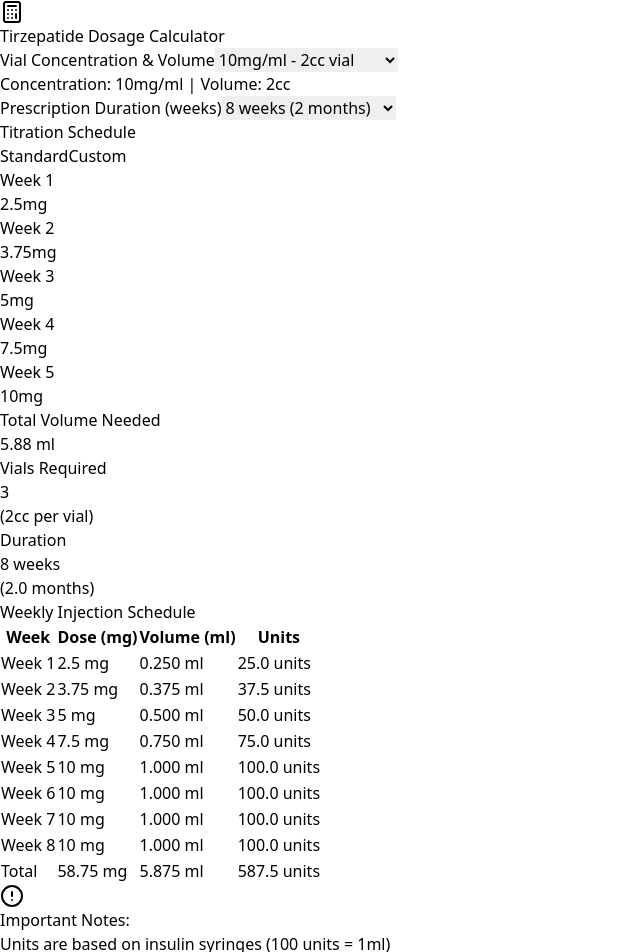
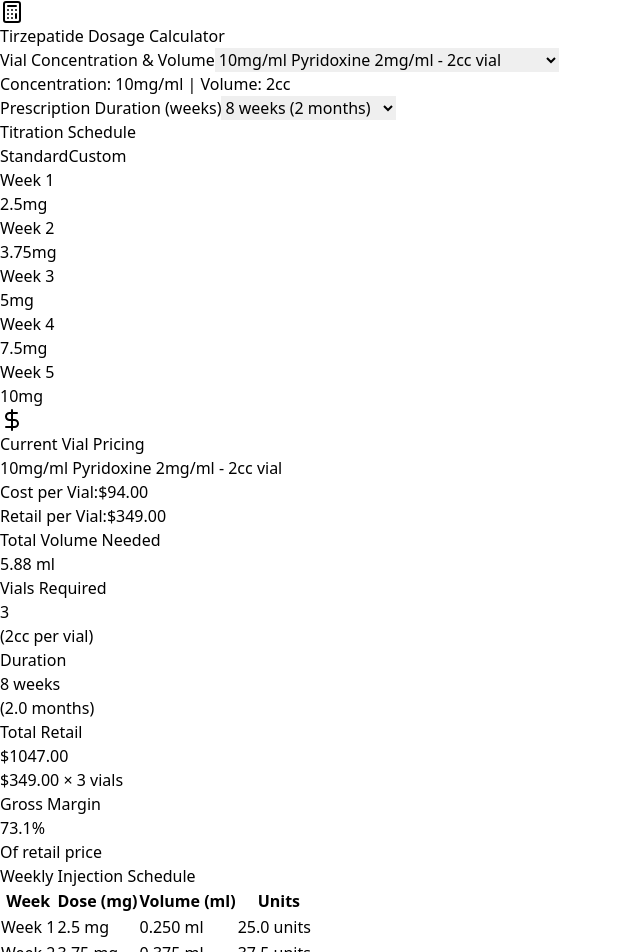
Before and after one commit to rajbrades/tirzepatide-calculator, a React (Vite) app: page / in a window 1280 px wide. Shown: the top 952 px of the page, without its empty margins (0-640 px from the left). Built offline with nearby package versions, Linux system fonts and the light colour scheme.

Commit message:
Add 6 vials with pricing, show retail and gross margin

```diff
--- a/src/App.jsx
+++ b/src/App.jsx
@@ -1,5 +1,5 @@
 import React, { useState, useMemo } from 'react';
-import { Calculator, Plus, Trash2, AlertCircle } from 'lucide-react';
+import { Calculator, Plus, Trash2, AlertCircle, DollarSign } from 'lucide-react';
 
 const TirzepatideCalculator = () => {
   const standardTitration = [
@@ -11,10 +11,12 @@ const TirzepatideCalculator = () => {
   ];
 
   const vialOptions = [
-    { id: 1, name: '10mg/ml - 2cc vial', concentration: 10, volume: 2 },
-    { id: 2, name: '20mg/ml - 3cc vial', concentration: 20, volume: 3 },
-    { id: 3, name: '16.6mg/ml - 2cc vial', concentration: 16.6, volume: 2 },
-    { id: 4, name: '16.6mg/ml - 4.5cc vial', concentration: 16.6, volume: 4.5 }
+    { id: 1, name: '10mg/ml Pyridoxine 2mg/ml - 2cc vial', concentration: 10, volume: 2, cost: 94.00, retail: 349.00 },
+    { id: 2, name: '20mg/ml Pyridoxine 2mg/ml - 3cc vial', concentration: 20, volume: 3, cost: 169.00, retail: 769.00 },
+    { id: 3, name: '16.6mg/ml Glycine 7.5mg/ml - 2cc vial', concentration: 16.6, volume: 2, cost: 264.00, retail: 600.00 },
+    { id: 4, name: '16.6mg/ml Niacinamide 2mg/ml - 2cc vial', concentration: 16.6, volume: 2, cost: 264.00, retail: 600.00 },
+    { id: 5, name: '16.6mg/ml Niacinamide 2mg/ml - 4.5cc vial', concentration: 16.6, volume: 4.5, cost: 491.00, retail: 1050.00 },
+    { id: 6, name: '16.6mg/ml Glycine 7.5mg/ml - 4.5cc vial', concentration: 16.6, volume: 4.5, cost: 491.00, retail: 1050.00 }
   ];
 
   const [selectedVial, setSelectedVial] = useState(vialOptions[0]);
@@ -58,6 +60,22 @@ const TirzepatideCalculator = () => {
   const vialsNeeded = useMemo(() => {
     return Math.ceil(totalVolume / selectedVial.volume);
   }, [totalVolume, selectedVial]);
+
+  const costCalculations = useMemo(() => {
+    const totalCost = vialsNeeded * selectedVial.cost;
+    const totalRetail = vialsNeeded * selectedVial.retail;
+    const totalProfit = totalRetail - totalCost;
+    const profitMargin = totalRetail > 0 ? ((totalProfit / totalRetail) * 100) : 0;
+
+    return {
+      totalCost,
+      totalRetail,
+      totalProfit,
+      profitMargin,
+      costPerVial: selectedVial.cost,
+      retailPerVial: selectedVial.retail
+    };
+  }, [vialsNeeded, selectedVial]);
 
   const addCustomWeek = () => {
     const lastWeek = customTitration[customTitration.length - 1];
@@ -207,6 +225,27 @@ const TirzepatideCalculator = () => {
             )}
           </div>
 
+          {/* Pricing Display */}
+          <div className="mb-6 p-4 bg-gradient-to-r from-green-50 to-emerald-50 rounded-lg border border-green-200">
+            <div className="flex items-center gap-2 mb-2">
+              <DollarSign className="w-5 h-5 text-green-600" />
+              <h2 className="text-lg font-semibold text-gray-800">Current Vial Pricing</h2>
+            </div>
+            <div className="bg-white p-4 rounded-lg">
+              <div className="font-medium text-gray-800 mb-2">{selectedVial.name}</div>
+              <div className="grid grid-cols-2 gap-4 text-sm">
+                <div>
+                  <span className="text-gray-600">Cost per Vial:</span>
+                  <span className="ml-2 font-semibold text-gray-900">${selectedVial.cost.toFixed(2)}</span>
+                </div>
+                <div>
+                  <span className="text-gray-600">Retail per Vial:</span>
+                  <span className="ml-2 font-semibold text-gray-900">${selectedVial.retail.toFixed(2)}</span>
+                </div>
+              </div>
+            </div>
+          </div>
+
           <div className="grid md:grid-cols-3 gap-4 mb-6">
             <div className="bg-gradient-to-br from-indigo-500 to-indigo-600 p-6 rounded-xl text-white">
               <div className="text-sm opacity-90 mb-1">Total Volume Needed</div>
@@ -221,6 +260,20 @@ const TirzepatideCalculator = () => {
               <div className="text-sm opacity-90 mb-1">Duration</div>
               <div className="text-3xl font-bold">{duration} weeks</div>
               <div className="text-xs opacity-75 mt-1">({(duration / 4).toFixed(1)} months)</div>
+            </div>
+          </div>
+
+          {/* Cost Summary */}
+          <div className="grid md:grid-cols-2 gap-4 mb-6">
+            <div className="bg-gradient-to-br from-emerald-500 to-emerald-600 p-6 rounded-xl text-white">
+              <div className="text-sm opacity-90 mb-1">Total Retail</div>
+              <div className="text-3xl font-bold">${costCalculations.totalRetail.toFixed(2)}</div>
+              <div className="text-xs opacity-75 mt-1">${costCalculations.retailPerVial.toFixed(2)} × {vialsNeeded} vials</div>
+            </div>
+            <div className="bg-gradient-to-br from-cyan-500 to-cyan-600 p-6 rounded-xl text-white">
+              <div className="text-sm opacity-90 mb-1">Gross Margin</div>
+              <div className="text-3xl font-bold">{costCalculations.profitMargin.toFixed(1)}%</div>
+              <div className="text-xs opacity-75 mt-1">Of retail price</div>
             </div>
           </div>
 
```
